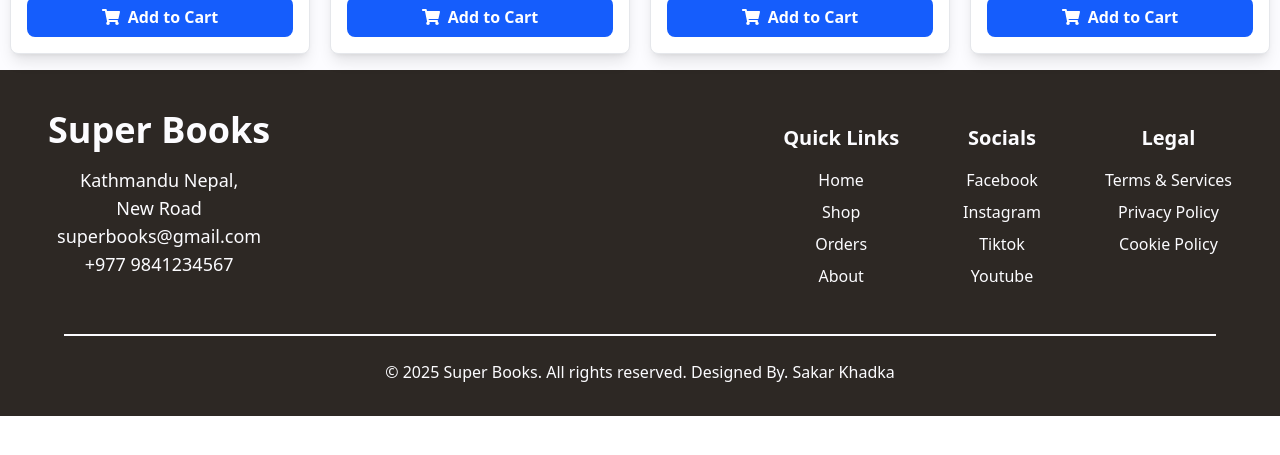
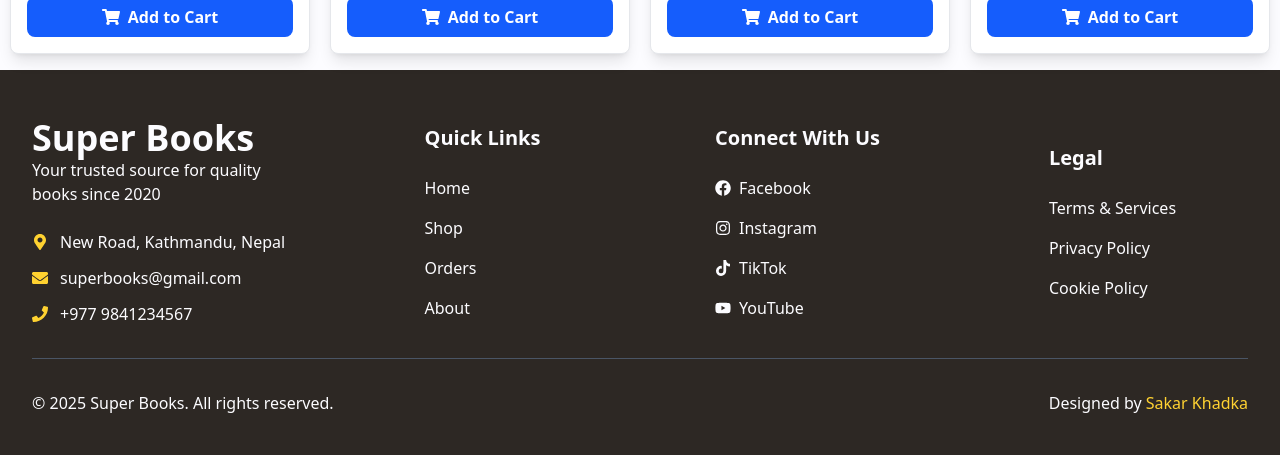
Before and after one commit to sakarkhadka10/react-onlinebooks-frontend, a React (Vite) app: page /shop in a window 1280 px wide. Shown: the part 2068-2523 px from the top of the page. Before the commit the page ends 2484 px from the top, so only its background shows below. Built offline with nearby package versions, Linux system fonts and the light colour scheme.

Commit message:
footer optimized and carousel image changed

```diff
--- a/src/components/Footer.jsx
+++ b/src/components/Footer.jsx
@@ -1,63 +1,171 @@
 import React from "react";
+import { Link } from "react-router-dom";
+import {
+  FaFacebook,
+  FaInstagram,
+  FaTiktok,
+  FaYoutube,
+  FaMapMarkerAlt,
+  FaEnvelope,
+  FaPhone,
+} from "react-icons/fa";
 
 const Footer = () => {
+  const currentYear = new Date().getFullYear();
+
+  const quickLinks = [
+    { name: "Home", path: "/" },
+    { name: "Shop", path: "/shop" },
+    { name: "Orders", path: "/orders" },
+    { name: "About", path: "/about" },
+  ];
+
+  const socialLinks = [
+    {
+      name: "Facebook",
+      icon: <FaFacebook className="mr-2" />,
+      url: "https://facebook.com",
+    },
+    {
+      name: "Instagram",
+      icon: <FaInstagram className="mr-2" />,
+      url: "https://instagram.com",
+    },
+    {
+      name: "TikTok",
+      icon: <FaTiktok className="mr-2" />,
+      url: "https://tiktok.com",
+    },
+    {
+      name: "YouTube",
+      icon: <FaYoutube className="mr-2" />,
+      url: "https://youtube.com",
+    },
+  ];
+
+  const legalLinks = [
+    { name: "Terms & Services", path: "/terms" },
+    { name: "Privacy Policy", path: "/privacy" },
+    { name: "Cookie Policy", path: "/cookies" },
+  ];
+
   return (
-    <>
-      <footer className="w-full bg-[#2d2824] text-[var(--color-light)]  py-8 space-y-1">
-        <div className="lg:flex justify-between items-center px-4 lg:px-12 py-2 text-center">
-          <div className="text-xl lg:text-lg mb-6 space-y-4">
-            <h1 className="text-4xl font-extrabold">Super Books</h1>
-            <p>
-              Kathmandu Nepal, <br />
-              New Road <br />
-              superbooks@gmail.com
-              <br />
-              +977 9841234567
+    <footer
+      className="w-full bg-[#2d2824] text-[var(--color-light)] py-12"
+      aria-labelledby="footer-heading"
+    >
+      <div className="max-w-7xl mx-auto px-4 sm:px-6 lg:px-8">
+        <div className="lg:grid lg:grid-cols-4 lg:place-items-center lg:gap-11">
+          {/* Company Info */}
+          <div className="space-y-6 mb-10 lg:mb-0">
+            <Link to="/">
+              <h1 className="text-4xl font-extrabold">Super Books</h1>
+            </Link>
+            <p className="text-base leading-6">
+              Your trusted source for quality books since 2020
             </p>
+            <div className="space-y-3">
+              <div className="flex items-center">
+                <FaMapMarkerAlt className="mr-3 text-amber-300" />
+                <span>New Road, Kathmandu, Nepal</span>
+              </div>
+              <div className="flex items-center">
+                <FaEnvelope className="mr-3 text-amber-300" />
+                <a
+                  href="mailto:superbooks@gmail.com"
+                  className="hover:text-amber-300 transition-colors"
+                >
+                  superbooks@gmail.com
+                </a>
+              </div>
+              <div className="flex items-center">
+                <FaPhone className="mr-3 text-amber-300" />
+                <a
+                  href="tel:+9779841234567"
+                  className="hover:text-amber-300 transition-colors"
+                >
+                  +977 9841234567
+                </a>
+              </div>
+            </div>
           </div>
 
-          <div className="flex justify-center md:justify-evenly gap-4 lg:gap-16">
-            <div>
-              <h1 className="text-xl font-bold mb-4">Quick Links</h1>
-              <span className="text-md">
-                <ul className="flex flex-col gap-2">
-                  <li>Home</li>
-                  <li>Shop</li>
-                  <li>Orders</li>
-                  <li>About</li>
-                </ul>
-              </span>
-            </div>
-            <div>
-              <h1 className="text-xl font-bold mb-4">Socials</h1>
-              <span className="text-md">
-                <ul className="flex flex-col gap-2">
-                  <li>Facebook</li>
-                  <li>Instagram</li>
-                  <li>Tiktok</li>
-                  <li>Youtube</li>
-                </ul>
-              </span>
-            </div>
-            <div>
-              <h1 className="text-xl font-bold mb-4">Legal</h1>
-              <span className="text-md">
-                <ul className="flex flex-col gap-2">
-                  <li>Terms & Services</li>
-                  <li>Privacy Policy</li>
-                  <li>Cookie Policy</li>
-                </ul>
-              </span>
-            </div>
+          {/* Quick Links */}
+          <div className="mt-10 lg:mt-0">
+            <h3 className="text-xl font-bold mb-6">Quick Links</h3>
+            <ul className="space-y-4">
+              {quickLinks.map((link, index) => (
+                <li key={index}>
+                  <Link
+                    to={link.path}
+                    className="hover:text-amber-300 transition-colors"
+                    aria-label={`Go to ${link.name} page`}
+                  >
+                    {link.name}
+                  </Link>
+                </li>
+              ))}
+            </ul>
+          </div>
+
+          {/* Social Links */}
+          <div className="mt-10 lg:mt-0">
+            <h3 className="text-xl font-bold mb-6">Connect With Us</h3>
+            <ul className="space-y-4">
+              {socialLinks.map((link, index) => (
+                <li key={index}>
+                  <a
+                    href={link.url}
+                    target="_blank"
+                    rel="noopener noreferrer"
+                    className="flex items-center hover:text-amber-300 transition-colors"
+                    aria-label={`Visit our ${link.name} page`}
+                  >
+                    {link.icon} {link.name}
+                  </a>
+                </li>
+              ))}
+            </ul>
+          </div>
+
+          {/* Legal Links */}
+          <div className="mt-10 lg:mt-0">
+            <h3 className="text-xl font-bold mb-6">Legal</h3>
+            <ul className="space-y-4">
+              {legalLinks.map((link, index) => (
+                <li key={index}>
+                  <Link
+                    to={link.path}
+                    className="hover:text-amber-300 transition-colors"
+                    aria-label={`Read our ${link.name}`}
+                  >
+                    {link.name}
+                  </Link>
+                </li>
+              ))}
+            </ul>
           </div>
         </div>
 
-        <hr className="w-[90vw] mx-auto my-6 border-1" />
-        <p className="text-center px-4">
-          © 2025 Super Books. All rights reserved. Designed By. Sakar Khadka
-        </p>
-      </footer>
-    </>
+        {/* Copyright */}
+        <div className="mt-8 border-t border-gray-600 pt-8 flex flex-col md:flex-row md:justify-between md:items-center">
+          <p className="text-base">
+            &copy; {currentYear} Super Books. All rights reserved.
+          </p>
+          <p className="mt-2 md:mt-0 text-base">
+            Designed by{" "}
+            <a
+              href="https://sakarkhadka.com.np"
+              className="text-amber-300 hover:underline"
+              target="_blank"
+              rel="noopener noreferrer"
+            >
+              Sakar Khadka
+            </a>
+          </p>
+        </div>
+      </div>
+    </footer>
   );
 };
 
--- a/src/components/ui/Carousel/HomeCarousel.jsx
+++ b/src/components/ui/Carousel/HomeCarousel.jsx
@@ -8,19 +8,19 @@ const HomeCarousel = () => {
     {
       id: 1,
       image:
-        "https://images.unsplash.com/photo-1589998059171-988d887df646?q=80&w=1776&auto=format&fit=crop",
+        "https://res.cloudinary.com/djwk3ow1h/image/upload/t_Banner 16:9/v1742155858/Carousel2_hjcg5m.webp",
       title: "New Arrivels",
     },
     {
       id: 2,
       image:
-        "https://images.unsplash.com/photo-1481627834876-b7833e8f5570?q=80&w=1776&auto=format&fit=crop",
+        "https://res.cloudinary.com/djwk3ow1h/image/upload/t_Banner 16:9/v1742155858/Carousel1_j1oyl1.webp",
       title: "Tranding Books",
     },
     {
       id: 3,
       image:
-        "https://images.unsplash.com/photo-1495446815901-a7297e633e8d?q=80&w=1776&auto=format&fit=crop",
+        "https://res.cloudinary.com/djwk3ow1h/image/upload/t_Banner 16:9/v1742155858/Carousel3_dolgw1.webp",
       title: "Best Offers",
     },
   ];
```
